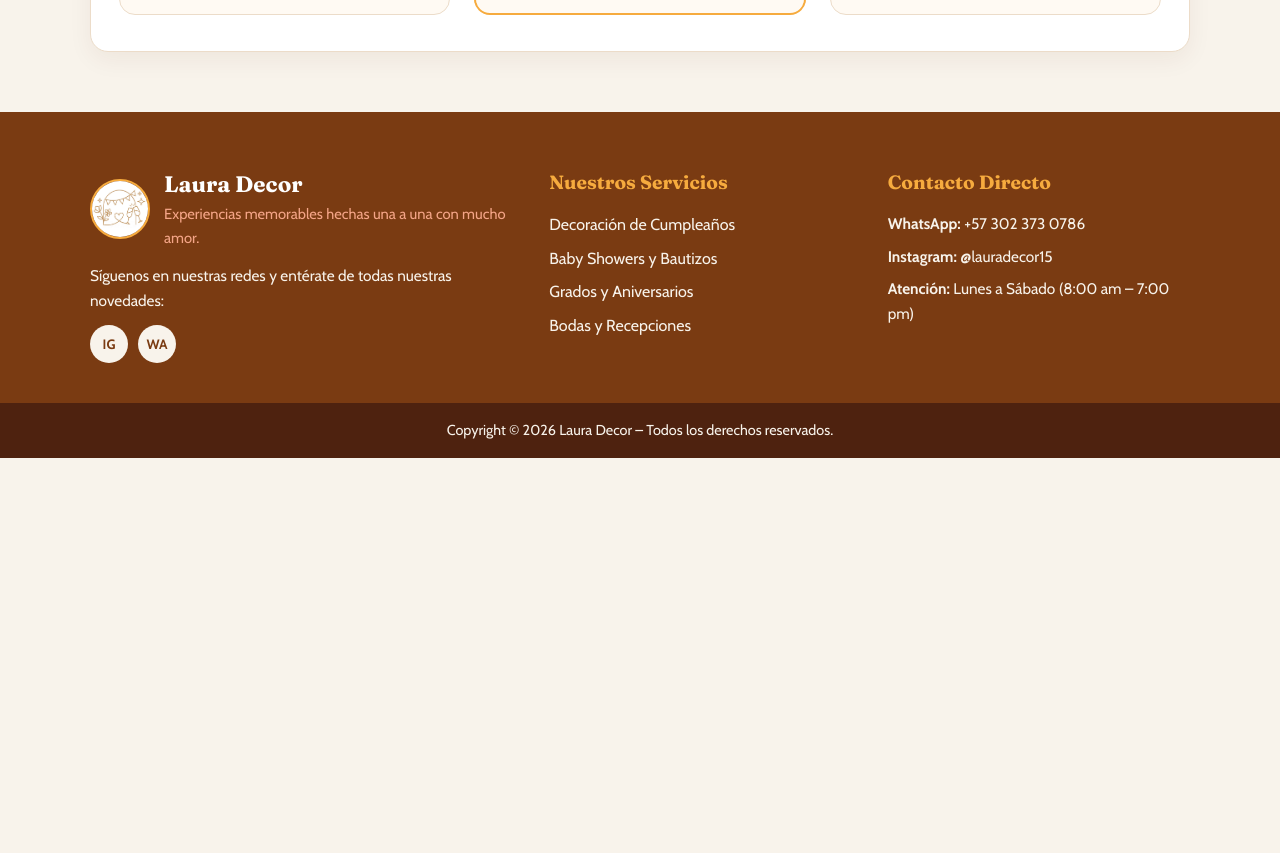
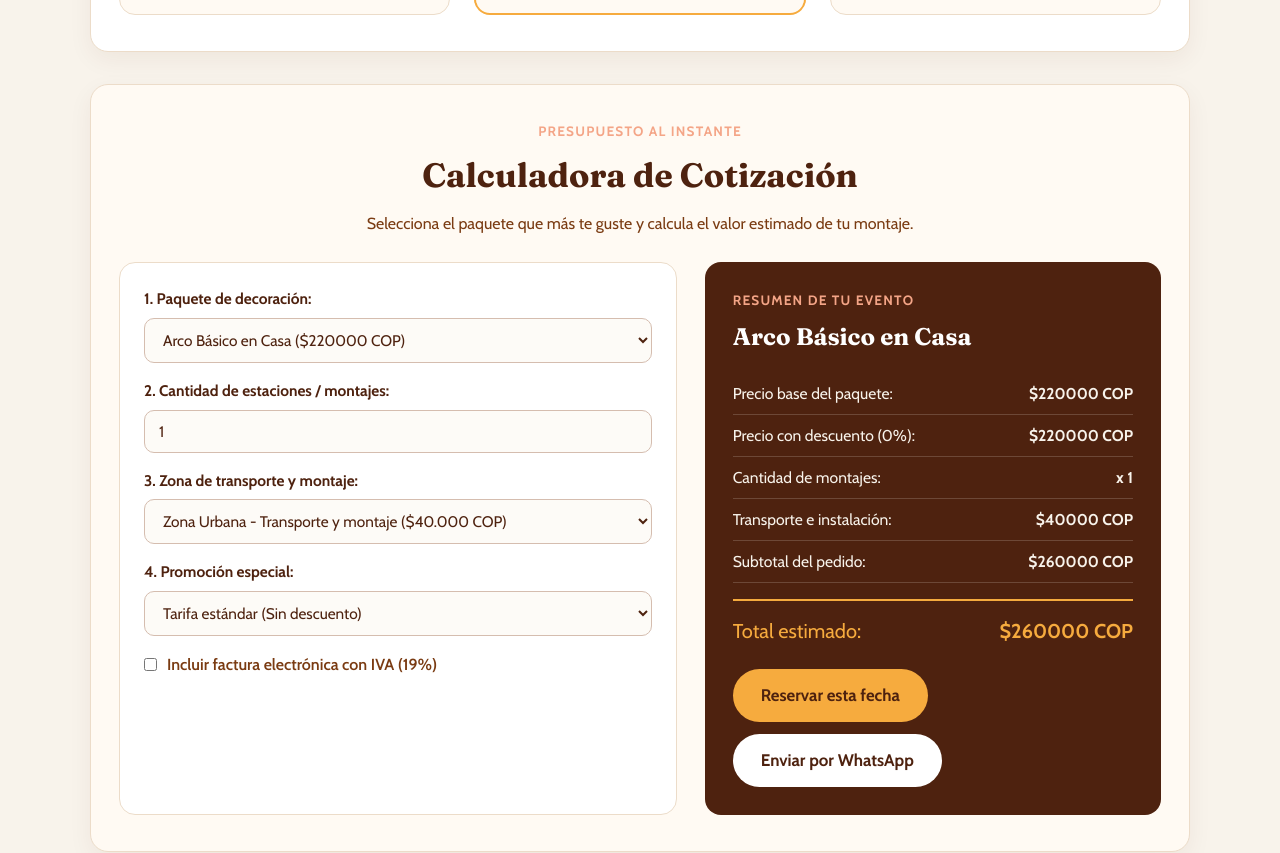
Before and after one commit to luvergaraladeuth/laura-decor, a React (Vite) app: page / in a window 1280 px wide. Shown: the part 3300-4153 px from the top of the page. Before the commit the page ends 3758 px from the top, so only its background shows below. Built offline with nearby package versions, Linux system fonts and the light colour scheme.

Commit message:
feat: componente cotizador conectado con calculadora.js

```diff
--- a/src/App.jsx
+++ b/src/App.jsx
@@ -2,6 +2,7 @@ import { useState, useEffect } from 'react'
 import Header from './components/Header.jsx'
 import Footer from './components/Footer.jsx'
 import PackageCard from './components/PackageCard.jsx'
+import Cotizador from './components/Cotizador.jsx'
 import { initialPackages } from './data/initialPackages.js'
 
 const slidesHero = [
@@ -238,6 +239,9 @@ export default function App() {
             </div>
           )}
         </section>
+
+        {/* Seccion 3: Cotizador interactivo */}
+        <Cotizador paquetes={paquetes} paqueteInicial={paqueteSeleccionado} />
       </main>
 
       <Footer />
--- /dev/null
+++ b/src/components/Cotizador.jsx
@@ -0,0 +1,158 @@
+import { useState, useEffect } from 'react'
+import {
+  calcularPrecioConDescuento,
+  calcularTotalPedido,
+  calcularPrecioConImpuesto
+} from '../utils/calculadora.js'
+
+export default function Cotizador({ paquetes, paqueteInicial }) {
+  const [idPaquete, setIdPaquete] = useState(paqueteInicial ? paqueteInicial.id : '1')
+  const [cantidad, setCantidad] = useState(1)
+  const [envio, setEnvio] = useState(40000)
+  const [descuento, setDescuento] = useState(0)
+  const [incluirIva, setIncluirIva] = useState(false)
+
+  useEffect(() => {
+    if (paqueteInicial && paqueteInicial.id) {
+      setIdPaquete(paqueteInicial.id)
+    }
+  }, [paqueteInicial])
+
+  const paqueteActual =
+    paquetes.find((item) => item.id === idPaquete) || paquetes[0] || { nombre: 'Paquete', precio: 0 }
+
+  // Calculo usando las 3 funciones de calculadora.js
+  const precioConDescuento = calcularPrecioConDescuento(paqueteActual.precio, Number(descuento))
+  const subtotalPedido = calcularTotalPedido(precioConDescuento, Number(cantidad), Number(envio))
+  const totalFinal = incluirIva
+    ? calcularPrecioConImpuesto(subtotalPedido, 19)
+    : subtotalPedido
+
+  return (
+    <section id="cotizador" className="panel cotizador-panel">
+      <div className="section-heading text-center">
+        <p className="eyebrow">Presupuesto al instante</p>
+        <h2>Calculadora de Cotización</h2>
+        <p className="muted">
+          Selecciona el paquete que más te guste y calcula el valor estimado de tu montaje.
+        </p>
+      </div>
+
+      <div className="cotizador-grid">
+        <div className="cotizador-controles">
+          <div className="campo-grupo">
+            <label htmlFor="select-paquete">1. Paquete de decoración:</label>
+            <select
+              id="select-paquete"
+              value={idPaquete}
+              onChange={(event) => setIdPaquete(event.target.value)}
+            >
+              {paquetes.map((item) => (
+                <option key={item.id} value={item.id}>
+                  {item.nombre} (${item.precio} COP)
+                </option>
+              ))}
+            </select>
+          </div>
+
+          <div className="campo-grupo">
+            <label htmlFor="input-cantidad">2. Cantidad de estaciones / montajes:</label>
+            <input
+              id="input-cantidad"
+              type="number"
+              min="1"
+              max="10"
+              value={cantidad}
+              onChange={(event) => setCantidad(event.target.value)}
+            />
+          </div>
+
+          <div className="campo-grupo">
+            <label htmlFor="select-envio">3. Zona de transporte y montaje:</label>
+            <select
+              id="select-envio"
+              value={envio}
+              onChange={(event) => setEnvio(event.target.value)}
+            >
+              <option value={0}>Recoger decoración en tienda ($0 COP)</option>
+              <option value={40000}>Zona Urbana - Transporte y montaje ($40.000 COP)</option>
+              <option value={75000}>Alrededores / Salón campestre ($75.000 COP)</option>
+            </select>
+          </div>
+
+          <div className="campo-grupo">
+            <label htmlFor="select-descuento">4. Promoción especial:</label>
+            <select
+              id="select-descuento"
+              value={descuento}
+              onChange={(event) => setDescuento(event.target.value)}
+            >
+              <option value={0}>Tarifa estándar (Sin descuento)</option>
+              <option value={10}>Reserva anticipada - 10% de descuento</option>
+              <option value={15}>Evento entre semana (Martes a Jueves) - 15% de descuento</option>
+            </select>
+          </div>
+
+          <div className="campo-check">
+            <input
+              id="check-iva"
+              type="checkbox"
+              checked={incluirIva}
+              onChange={(event) => setIncluirIva(event.target.checked)}
+            />
+            <label htmlFor="check-iva">Incluir factura electrónica con IVA (19%)</label>
+          </div>
+        </div>
+
+        <div className="cotizador-resumen">
+          <p className="eyebrow">Resumen de tu evento</p>
+          <h3>{paqueteActual.nombre}</h3>
+
+          <div className="resumen-fila">
+            <span>Precio base del paquete:</span>
+            <strong>${paqueteActual.precio} COP</strong>
+          </div>
+
+          <div className="resumen-fila">
+            <span>Precio con descuento ({descuento}%):</span>
+            <strong>${precioConDescuento} COP</strong>
+          </div>
+
+          <div className="resumen-fila">
+            <span>Cantidad de montajes:</span>
+            <strong>x {cantidad}</strong>
+          </div>
+
+          <div className="resumen-fila">
+            <span>Transporte e instalación:</span>
+            <strong>${envio} COP</strong>
+          </div>
+
+          <div className="resumen-fila">
+            <span>Subtotal del pedido:</span>
+            <strong>${subtotalPedido} COP</strong>
+          </div>
+
+          <div className="resumen-total">
+            <span>Total estimado:</span>
+            <strong>${Math.round(totalFinal)} COP</strong>
+          </div>
+
+          <div className="resumen-acciones">
+            <a href="#contacto" className="btn-lolita-amarillo">
+              Reservar esta fecha
+            </a>
+            <a
+              href={`https://wa.me/573023730786?text=Hola%20Laura%20Decor,%20quiero%20cotizar%20el%20paquete%20${paqueteActual.nombre}%20por%20un%20total%20estimado%20de%20$${Math.round(totalFinal)}%20COP`}
+              target="_blank"
+              rel="noreferrer"
+              className="btn-lolita-blanco"
+            >
+              Enviar por WhatsApp
+            </a>
+          </div>
+        </div>
+      </div>
+    </section>
+  )
+}
--- a/src/index.css
+++ b/src/index.css
@@ -675,3 +675,98 @@ h1, h2, h3, h4 {
   font-size: 0.9rem;
   color: #f8f3eb;
 }
+
+/* Seccion Cotizador estilo De Lolita */
+.cotizador-panel {
+  background-color: #fffaf3;
+}
+
+.cotizador-grid {
+  display: grid;
+  grid-template-columns: 1.1fr 0.9fr;
+  gap: 28px;
+  align-items: stretch;
+}
+
+.cotizador-controles {
+  background-color: #ffffff;
+  border: 1px solid #ecdcc9;
+  border-radius: 16px;
+  padding: 24px;
+}
+
+.campo-grupo {
+  margin-bottom: 16px;
+}
+
+.campo-grupo label {
+  display: block;
+  font-weight: 700;
+  color: #4e220f;
+  margin-bottom: 6px;
+  font-size: 0.96rem;
+}
+
+.campo-grupo select,
+.campo-grupo input,
+.campo-grupo textarea {
+  width: 100%;
+  padding: 11px 14px;
+  border: 1px solid #d5bdaf;
+  border-radius: 10px;
+  font-family: 'Cabin', sans-serif;
+  font-size: 0.96rem;
+  color: #4e220f;
+  background-color: #fdfbf7;
+}
+
+.campo-check {
+  display: flex;
+  align-items: center;
+  gap: 10px;
+  margin-top: 12px;
+  font-weight: 600;
+  color: #7a3b12;
+}
+
+.cotizador-resumen {
+  background-color: #4e220f;
+  color: #f8f3eb;
+  border-radius: 16px;
+  padding: 28px;
+  display: flex;
+  flex-direction: column;
+  justify-content: space-between;
+}
+
+.cotizador-resumen h3 {
+  font-size: 1.5rem;
+  color: #ffffff;
+  margin-bottom: 16px;
+}
+
+.resumen-fila {
+  display: flex;
+  justify-content: space-between;
+  padding: 8px 0;
+  border-bottom: 1px solid rgba(248, 243, 235, 0.18);
+  font-size: 0.98rem;
+}
+
+.resumen-total {
+  display: flex;
+  justify-content: space-between;
+  align-items: center;
+  margin-top: 16px;
+  padding-top: 14px;
+  border-top: 2px solid #f6ab3e;
+  font-size: 1.25rem;
+  color: #f6ab3e;
+}
+
+.resumen-acciones {
+  display: flex;
+  gap: 12px;
+  flex-wrap: wrap;
+  margin-top: 22px;
+}
```
